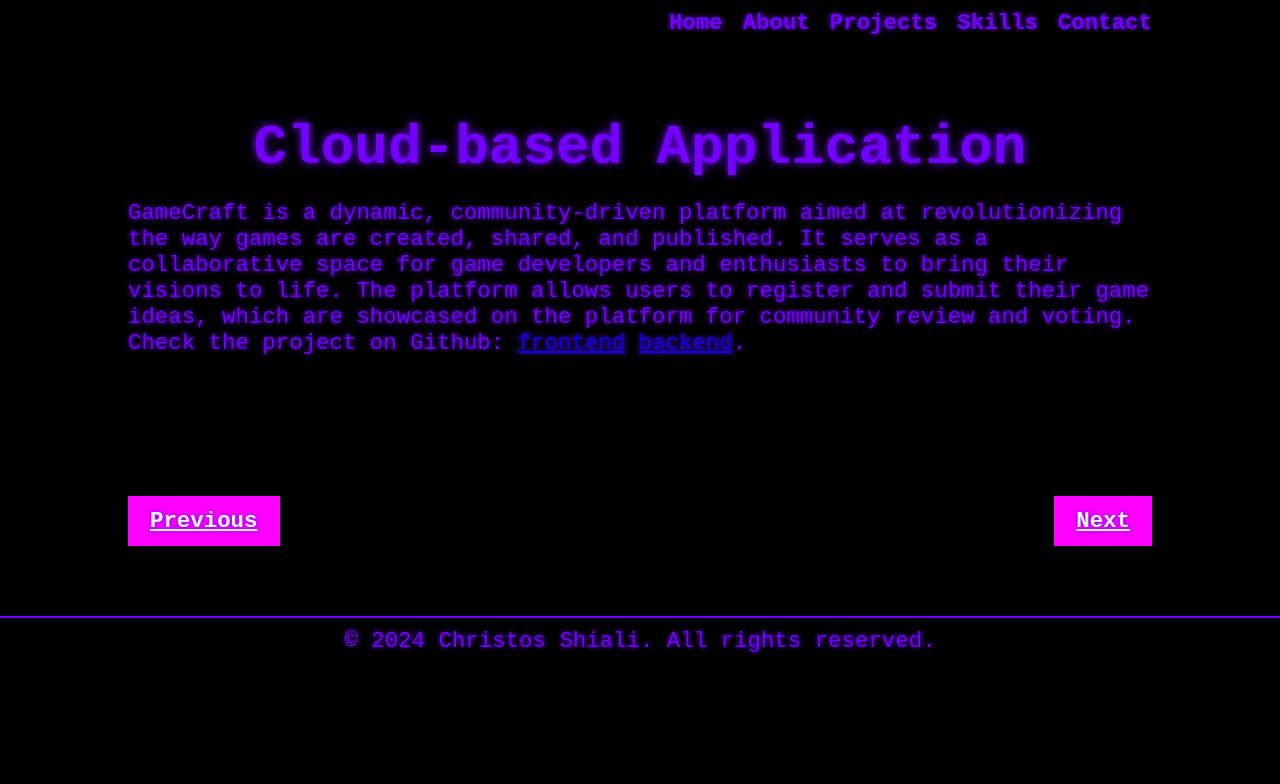
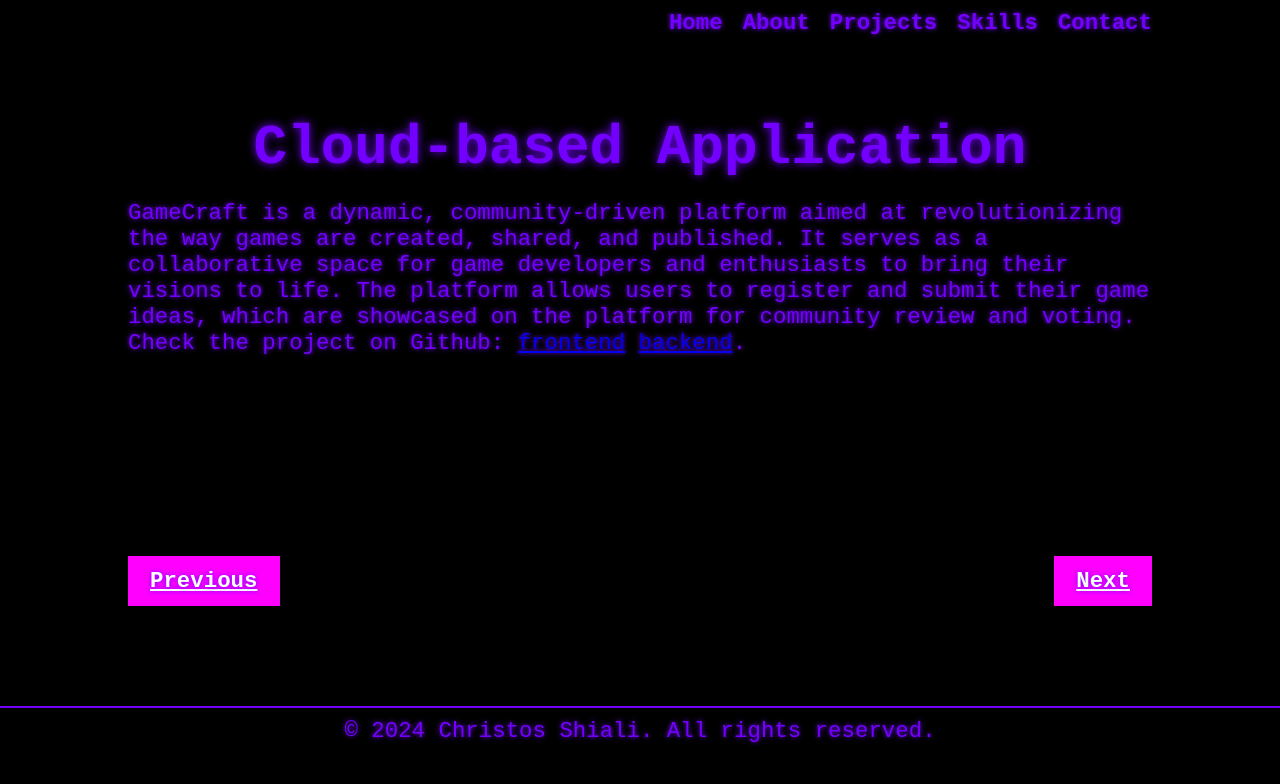
Before and after one commit to shialisGit/Portfolio-Page, a plain HTML site: page projects/projectNo2.html in a window 1280 px wide. Drawn offline with Linux system fonts and the light colour scheme.

Commit message:
small change

```diff
--- a/styles.css
+++ b/styles.css
@@ -2,6 +2,14 @@
 * {
     margin: 0;
     padding: 0;
+    box-sizing: border-box;
+}
+
+html, body {
+    margin: 0;
+    padding: 0;
+    height: 100%;
+    width: 100%;
     box-sizing: border-box;
 }
 
@@ -23,6 +31,22 @@
 .container {
     width: 80%;
     margin: 0 auto;
+}
+
+header, footer {
+    flex-shrink: 0;
+}
+
+.section {
+    flex-grow: 1;
+    display: flex;
+    align-items: center;
+    justify-content: center;
+    padding: 20px;
+}
+
+h2 {
+    margin-top: 0;
 }
 
 .logo {
@@ -282,7 +306,11 @@
 .nav-buttons {
     display: flex;
     justify-content: space-between;
-    margin-top: 20px;
+    margin-top: 50px;
+}
+
+.section {
+    margin-bottom: 50px; /* Add extra margin to push content upwards */
 }
 
 .nav-buttons .btn {
@@ -309,6 +337,16 @@
     padding: 10px 0;
     background-color: rgba(0, 0, 0, 0.8);
     border-top: 2px solid #7300ff;
+}
+
+.project-footer {
+    text-align: center;
+    padding: 10px 0;
+    background-color: rgba(0, 0, 0, 0.8);
+    border-top: 2px solid #7300ff;
+    position: fixed;
+    bottom: 0;
+    width: 100%;
 }
 
 /* Glitch Effect */
```
